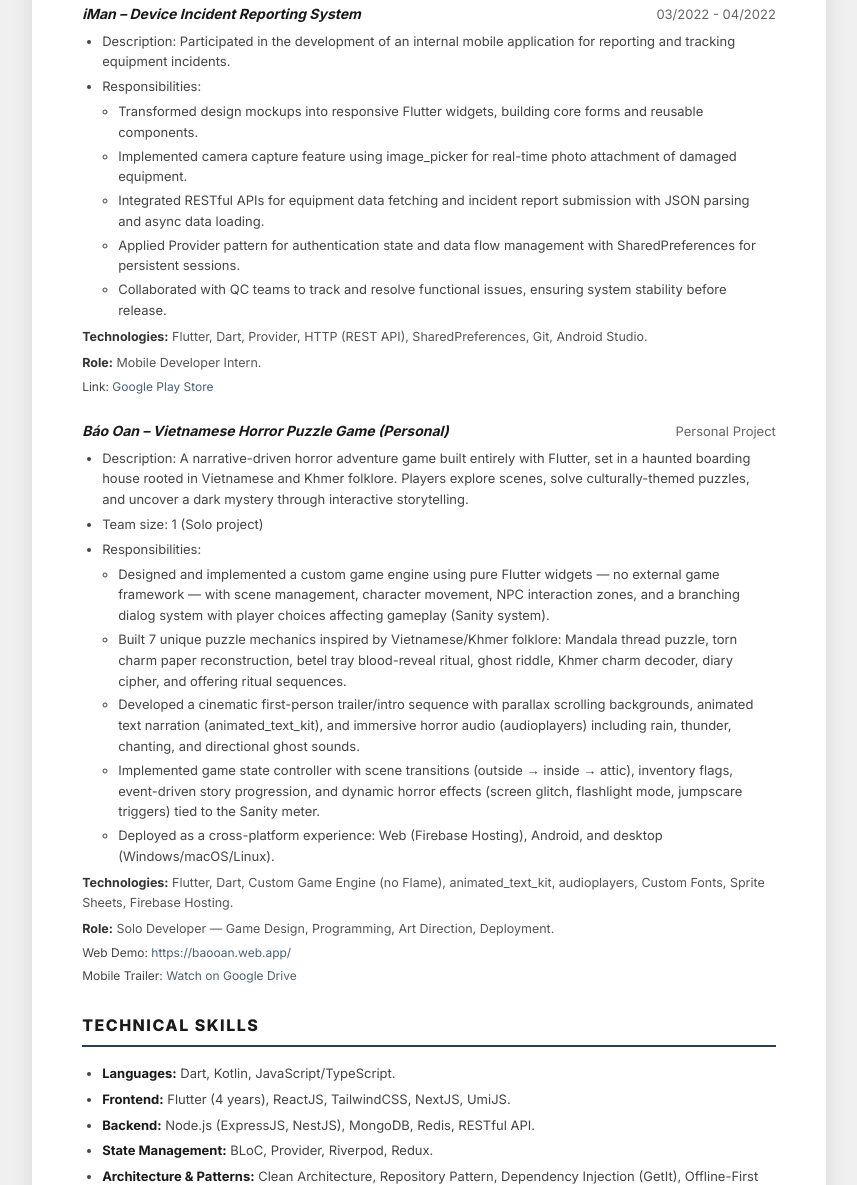
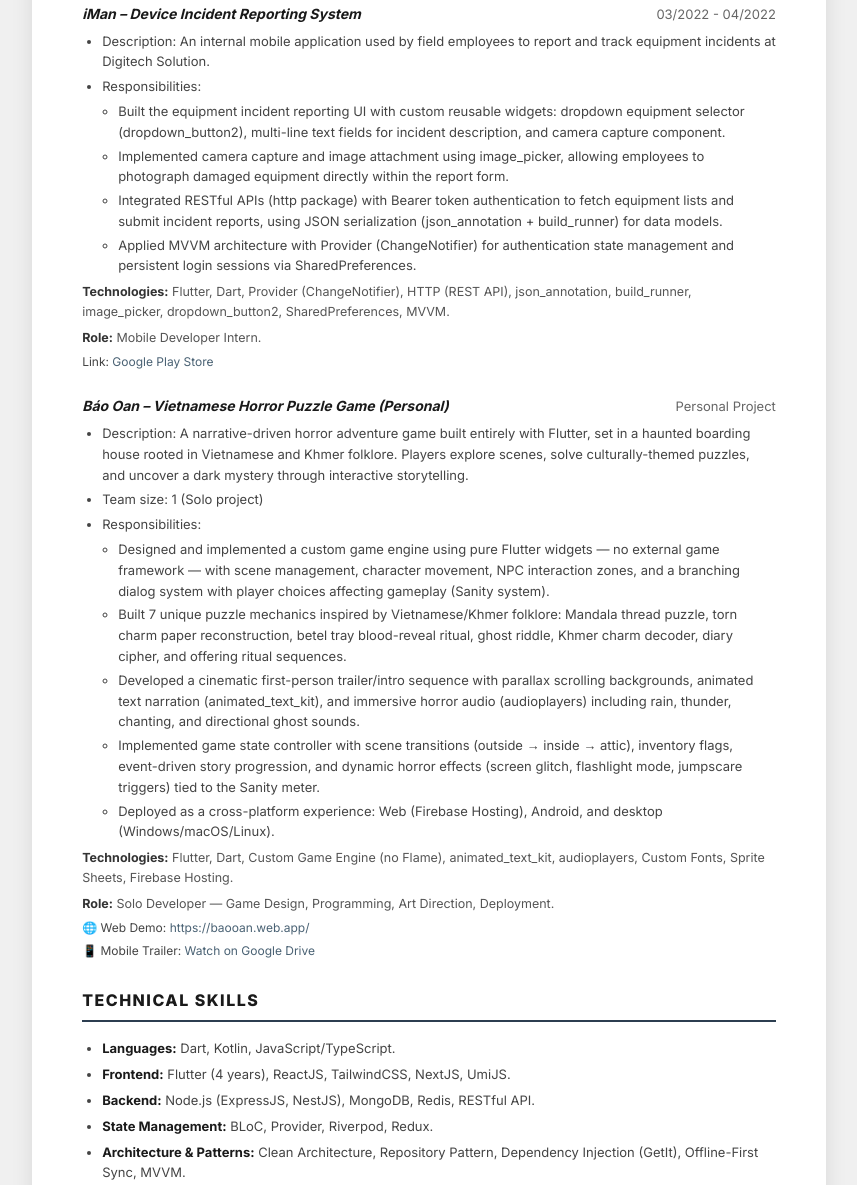
Before and after one commit to TranTrungTinLV/TranTrungTin_CurriculumVitae, a plain HTML site: page index.html in a window 1280 px wide. Shown: the part 2653-3838 px from the top of the page, without its empty margins (211-1068 px from the left). Drawn offline with Linux system fonts and the light colour scheme.

Commit message:
update code

```diff
--- a/index.html
+++ b/index.html
@@ -555,18 +555,17 @@
                 </div>
                 <div class="project-desc">
                     <ul>
-                        <li>Description: Participated in the development of an internal mobile application for reporting and tracking equipment incidents.</li>
+                        <li>Description: An internal mobile application used by field employees to report and track equipment incidents at Digitech Solution.</li>
                         <li>Responsibilities:
                             <ul class="sub-list">
-                                <li>Transformed design mockups into responsive Flutter widgets, building core forms and reusable components.</li>
-                                <li>Implemented camera capture feature using image_picker for real-time photo attachment of damaged equipment.</li>
-                                <li>Integrated RESTful APIs for equipment data fetching and incident report submission with JSON parsing and async data loading.</li>
-                                <li>Applied Provider pattern for authentication state and data flow management with SharedPreferences for persistent sessions.</li>
-                                <li>Collaborated with QC teams to track and resolve functional issues, ensuring system stability before release.</li>
+                                <li>Built the equipment incident reporting UI with custom reusable widgets: dropdown equipment selector (dropdown_button2), multi-line text fields for incident description, and camera capture component.</li>
+                                <li>Implemented camera capture and image attachment using image_picker, allowing employees to photograph damaged equipment directly within the report form.</li>
+                                <li>Integrated RESTful APIs (http package) with Bearer token authentication to fetch equipment lists and submit incident reports, using JSON serialization (json_annotation + build_runner) for data models.</li>
+                                <li>Applied MVVM architecture with Provider (ChangeNotifier) for authentication state management and persistent login sessions via SharedPreferences.</li>
                             </ul>
                         </li>
                     </ul>
-                    <div class="project-meta"><strong>Technologies:</strong> Flutter, Dart, Provider, HTTP (REST API), SharedPreferences, Git, Android Studio.</div>
+                    <div class="project-meta"><strong>Technologies:</strong> Flutter, Dart, Provider (ChangeNotifier), HTTP (REST API), json_annotation, build_runner, image_picker, dropdown_button2, SharedPreferences, MVVM.</div>
                     <div class="project-meta"><strong>Role:</strong> Mobile Developer Intern.</div>
                     <div class="project-link">Link: <a href="https://play.google.com/store/apps/details?id=com.digitech.iman" target="_blank">Google Play Store</a></div>
                 </div>
@@ -594,8 +593,8 @@
                     </ul>
                     <div class="project-meta"><strong>Technologies:</strong> Flutter, Dart, Custom Game Engine (no Flame), animated_text_kit, audioplayers, Custom Fonts, Sprite Sheets, Firebase Hosting.</div>
                     <div class="project-meta"><strong>Role:</strong> Solo Developer — Game Design, Programming, Art Direction, Deployment.</div>
-                    <div class="project-link">Web Demo: <a href="https://baooan.web.app/" target="_blank">https://baooan.web.app/</a></div>
-                    <div class="project-link">Mobile Trailer: <a href="https://drive.google.com/file/d/1jkJiGMcbtrbWa6vr5JTuPJ7pCmi54UNP/view" target="_blank">Watch on Google Drive</a></div>
+                    <div class="project-link">🌐 Web Demo: <a href="https://baooan.web.app/" target="_blank">https://baooan.web.app/</a></div>
+                    <div class="project-link">📱 Mobile Trailer: <a href="https://drive.google.com/file/d/1jkJiGMcbtrbWa6vr5JTuPJ7pCmi54UNP/view" target="_blank">Watch on Google Drive</a></div>
                 </div>
             </div>
         </div>
@@ -618,6 +617,5 @@
 
     </div>
 </div>
-
 </body>
 </html>
```
